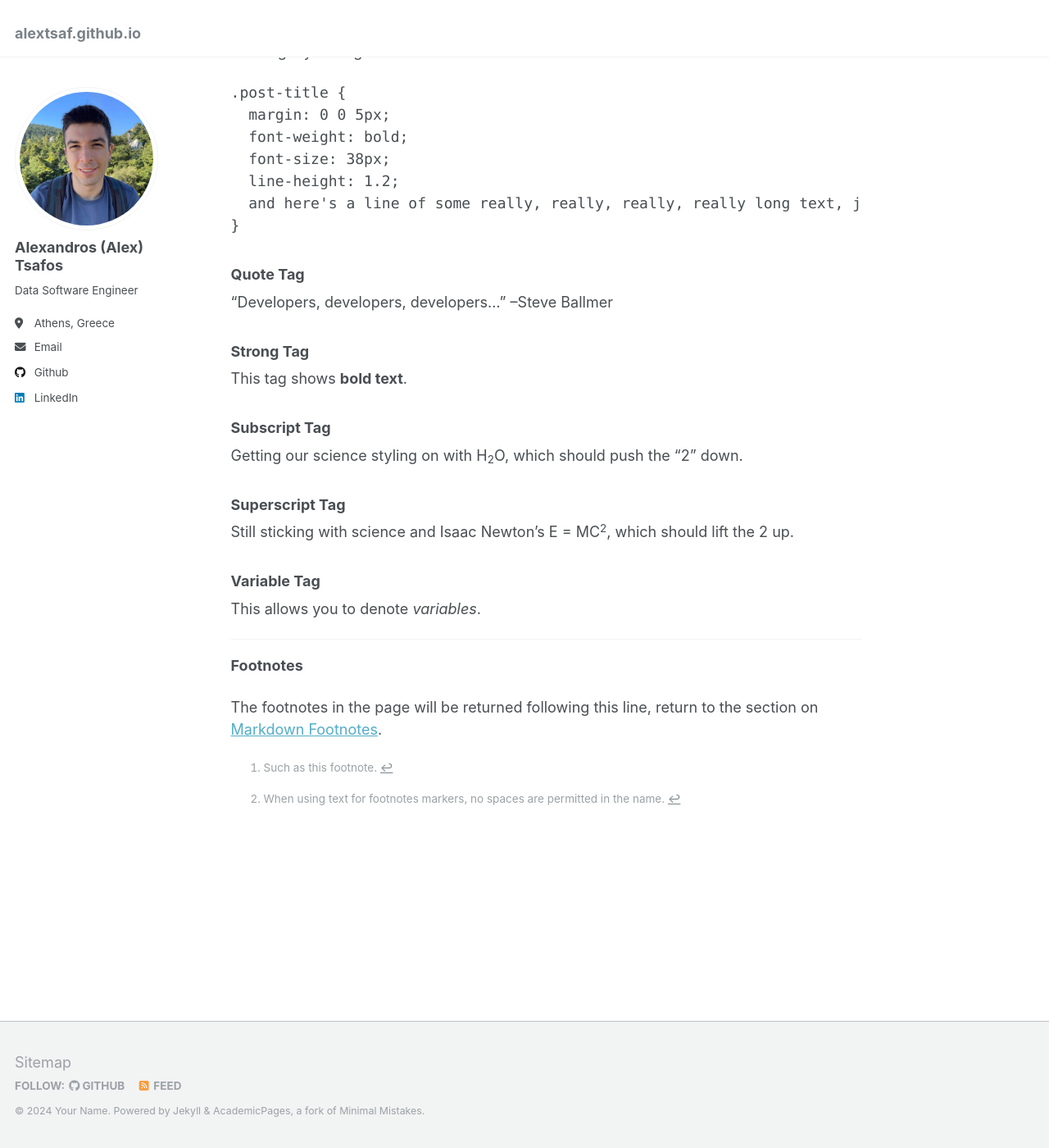
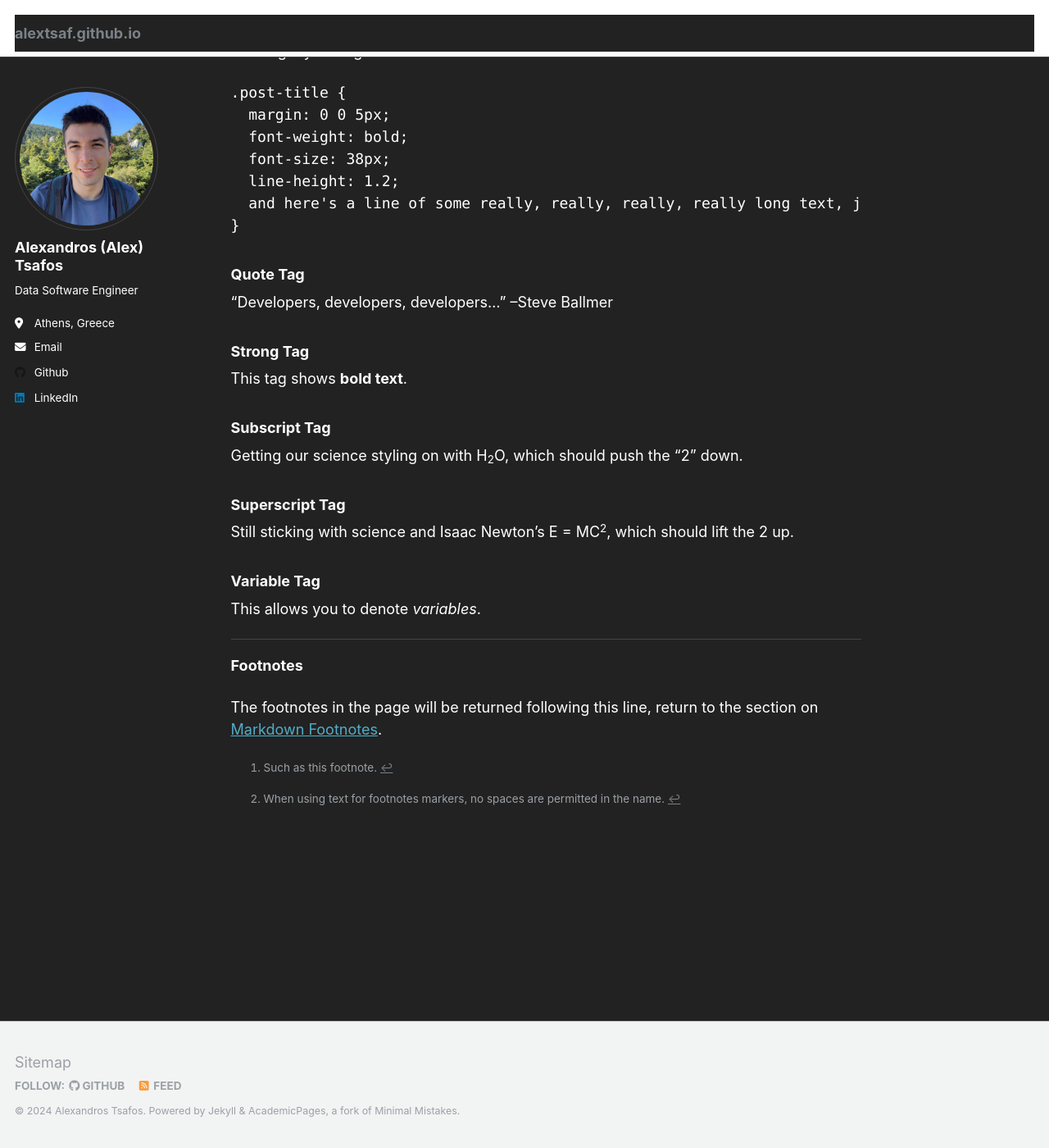
Before and after one commit to alextsaf/alextsaf.github.io, a Jekyll site: the page built from _pages/markdown.md, in a window 1280 px wide and 1400 px high, scrolled down 6311 px. Shown: the whole window at 82% size. Built offline with Jekyll 4.4.1, drawn with Linux system fonts in a browser that asks for light colours.

Commit message:
fixed typo and changed to dark theme

```diff
--- a/_config.yml
+++ b/_config.yml
@@ -10,8 +10,8 @@
 locale                   : "en-US"
 title                    : #"Alexandros (Alex) Tsafos"
 title_separator          : "-"
-name                     : &name "Your Name"
-description              : &description "personal description"
+name                     : &name "Alexandros Tsafos"
+description              : &description "Data Software Engineer"
 url                      : https://alextsaf.github.io # the base hostname & protocol for your site e.g. "https://mmistakes.github.io"
 baseurl                  : "" # the subpath of your site, e.g. "/blog"
 repository               : "alextsaf/alextsaf.github.io"
--- a/_sass/_variables.scss
+++ b/_sass/_variables.scss
@@ -61,12 +61,12 @@ $darker-gray                : mix(#000, $gray, 60%);
 $light-gray                 : mix(#fff, $gray, 50%);
 $lighter-gray               : mix(#fff, $gray, 90%);
 
-$body-color                 : #fff;
-$background-color           : #fff;
-$code-background-color      : #fafafa;
-$code-background-color-dark : $light-gray;
-$text-color                 : $dark-gray;
-$border-color               : $lighter-gray;
+$body-color                 : #333;
+$background-color           : #222;
+$code-background-color      : #111;
+$code-background-color-dark : #333;
+$text-color                 : #fff;
+$border-color               : #444;
 
 $primary-color              : #7a8288;
 $success-color              : #62c462;
```
